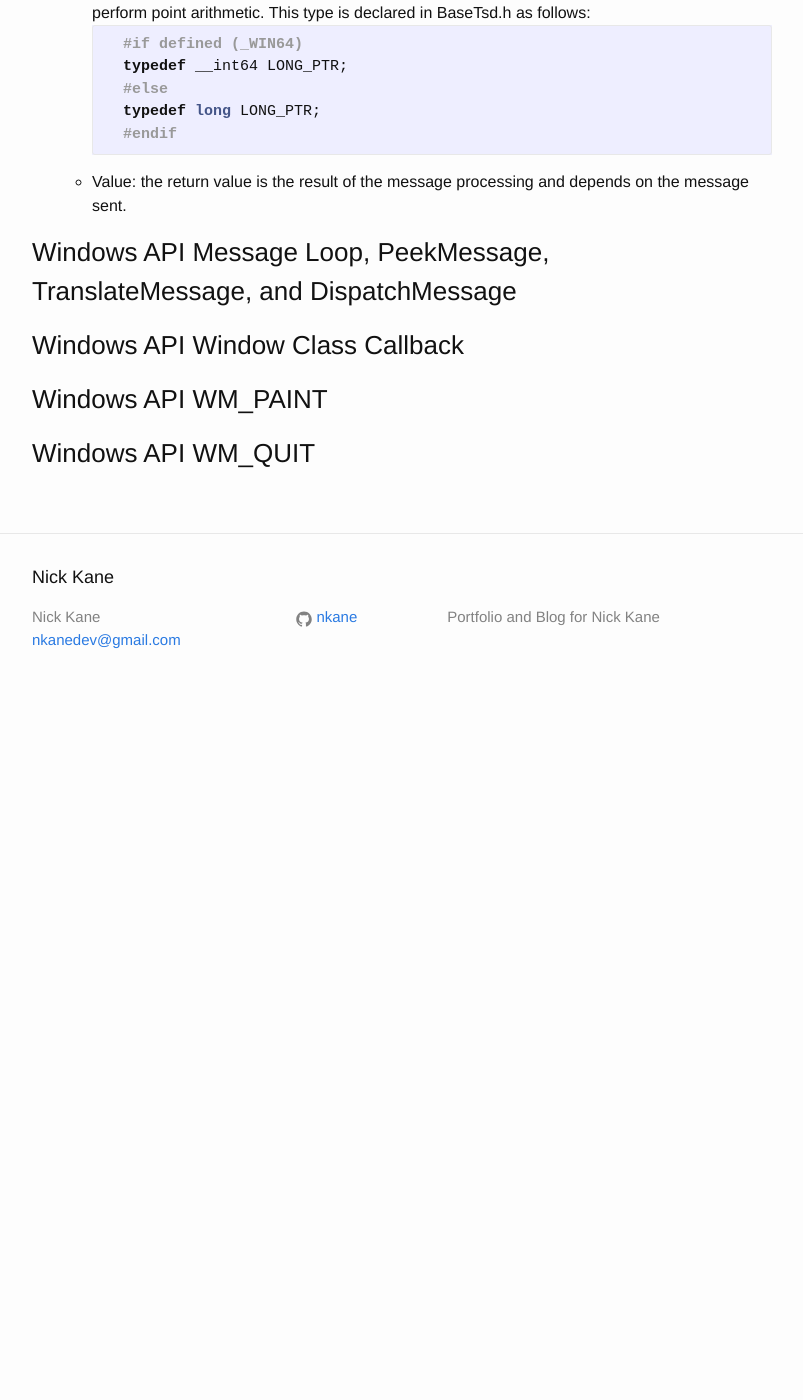
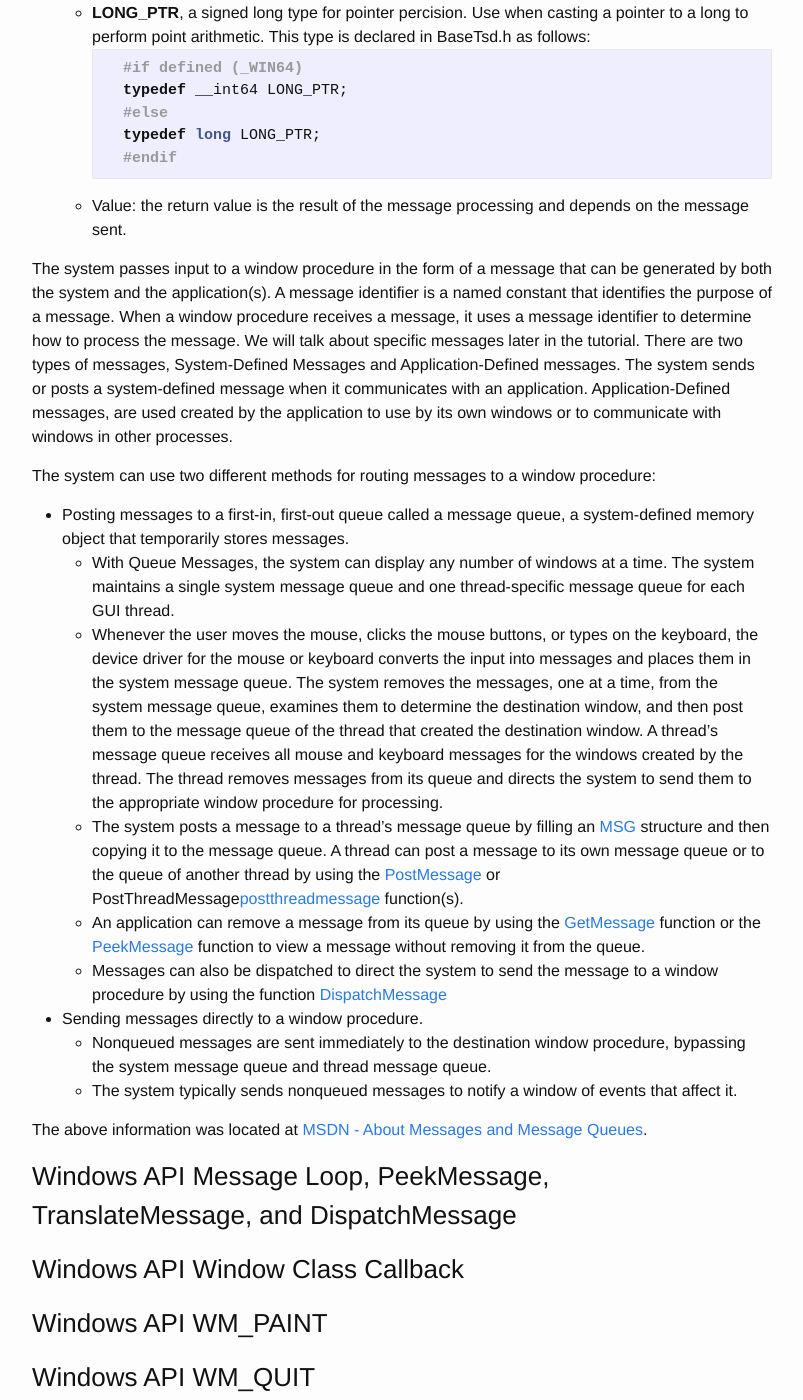
Before and after one commit to nkane/nkane.github.io, a Jekyll site: the page built from _posts/2018-08-03-win32-software-renderer-lesson-1:-getting-started.markdown, in a window 1280 px wide and 1400 px high, scrolled down 9317 px. Shown: the whole window, without its empty margins (238-1041 px from the left). Built offline with Jekyll 4.4.1, drawn with Linux system fonts in a browser that asks for light colours; before the commit the page ends 10028 px from its top, so only the background shows below that; some of the changed text lies outside the part shown.

Commit message:
updating software renderer lesson 1 post

````diff
--- a/_posts/2018-08-03-win32-software-renderer-lesson-1:-getting-started.markdown
+++ b/_posts/2018-08-03-win32-software-renderer-lesson-1:-getting-started.markdown
@@ -256,9 +256,9 @@ If you are having issues setting up or building the project and you have ensured
 
 ### Windows Windows API Procedure, Messages, and Message Queues
 Windows API applications are event-driven, meaning the applications waits for the system to pass input to them. This means the system has the responsibility of passing all input to the various
-windows in an application. Each individual window has a function associated with it called a ["Window Procedure"][winproc] that the system calls whenever it has input for a particular window.
-The window procedure processes the input and returns control to the system. The "Window Procedure" has a defined [function signature][windprocdefine] that has implemented when creating a Window
-Procedure. The following is the definition for a "Window Procedure" or "WNDPROC":
+windows in an application. Each individual window has a function associated with it called a ["window procedure"][winproc] that the system calls whenever it has input for a particular window.
+The window procedure processes the input and returns control to the system. The window procedure has a defined [function signature][windprocdefine] that has to be implemented when creating a Window
+Procedure. In order words, a window procedure is a function that receives and processes messages sent to a window. The following is the definition for a window procedure or "WNDPROC":
 
 ``` c
 LRESULT CALLBACK WindowProc
@@ -307,6 +307,29 @@ typedef LONG_PTR LRESULT;
 	```
 	* Value: the return value is the result of the message processing and depends on the message sent.
 
+The system passes input to a window procedure in the form of a message that can be generated by both the system and the application(s). A message identifier is a named constant
+that identifies the purpose of a message. When a window procedure receives a message, it uses a message identifier to determine how to process the message. We will talk about specific
+messages later in the tutorial. There are two types of messages, System-Defined Messages and Application-Defined messages. The system sends or posts a system-defined message when it
+communicates with an application.  Application-Defined messages, are used created by the application to use by its own windows or to communicate with windows in other processes.
+
+The system can use two different methods for routing messages to a window procedure:
+* Posting messages to a first-in, first-out queue called a message queue, a system-defined memory object that temporarily stores messages.
+	* With Queue Messages, the system can display any number of windows at a time. The system maintains a single system message queue and one thread-specific message queue for
+	  each GUI thread.
+	* Whenever the user moves the mouse, clicks the mouse buttons, or types on the keyboard, the device driver for the mouse or keyboard converts the input into messages and places
+	  them in the system message queue. The system removes the messages, one at a time, from the system message queue, examines them to determine the destination window, and then
+	  post them to the message queue of the thread that created the destination window. A thread's message queue receives all mouse and keyboard messages for the windows created by
+	  the thread. The thread removes messages from its queue and directs the system to send them to the appropriate window procedure for processing.
+	* The system posts a message to a thread's message queue by filling an [MSG][msg-struct] structure and then copying it to the message queue. A thread can post a message to its
+	  own message queue or to the queue of another thread by using the [PostMessage][postmessage] or PostThreadMessage[postthreadmessage] function(s).
+	* An application can remove a message from its queue by using the [GetMessage][getmessage] function or the [PeekMessage][peekmessage] function to view a message without removing
+	  it from the queue.
+	* Messages can also be dispatched to direct the system to send the message to a window procedure by using the function [DispatchMessage][dispatchmessage]
+* Sending messages directly to a window procedure.
+	* Nonqueued messages are sent immediately to the destination window procedure, bypassing the system message queue and thread message queue.
+	* The system typically sends nonqueued messages to notify a window of events that affect it.
+
+The above information was located at [MSDN - About Messages and Message Queues][message-queue].
 
 ### Windows API Message Loop, PeekMessage, TranslateMessage, and DispatchMessage
 
@@ -354,3 +377,9 @@ typedef LONG_PTR LRESULT;
 [winproc]:								https://docs.microsoft.com/en-us/windows/desktop/winmsg/window-procedures
 [winprocdefine]:						https://msdn.microsoft.com/en-us/library/ms633573(v=VS.85).aspx
 [win-messages]:							https://wiki.winehq.org/List_Of_Windows_Messages
+[msg-struct]:							https://msdn.microsoft.com/en-us/library/ms644958(v=VS.85).aspx
+[postmessage]:							https://msdn.microsoft.com/en-us/library/ms644944(v=VS.85).aspx
+[postthreadmessage]:					https://msdn.microsoft.com/en-us/library/ms644946(v=VS.85).aspx
+[getmessage]:							https://msdn.microsoft.com/en-us/library/ms644936(v=VS.85).aspx
+[peekmessage]:							https://msdn.microsoft.com/en-us/library/ms644943(v=vs.85).aspx
+[dispatchmessage]:						https://msdn.microsoft.com/en-us/library/ms644934(v=VS.85).aspx
````
